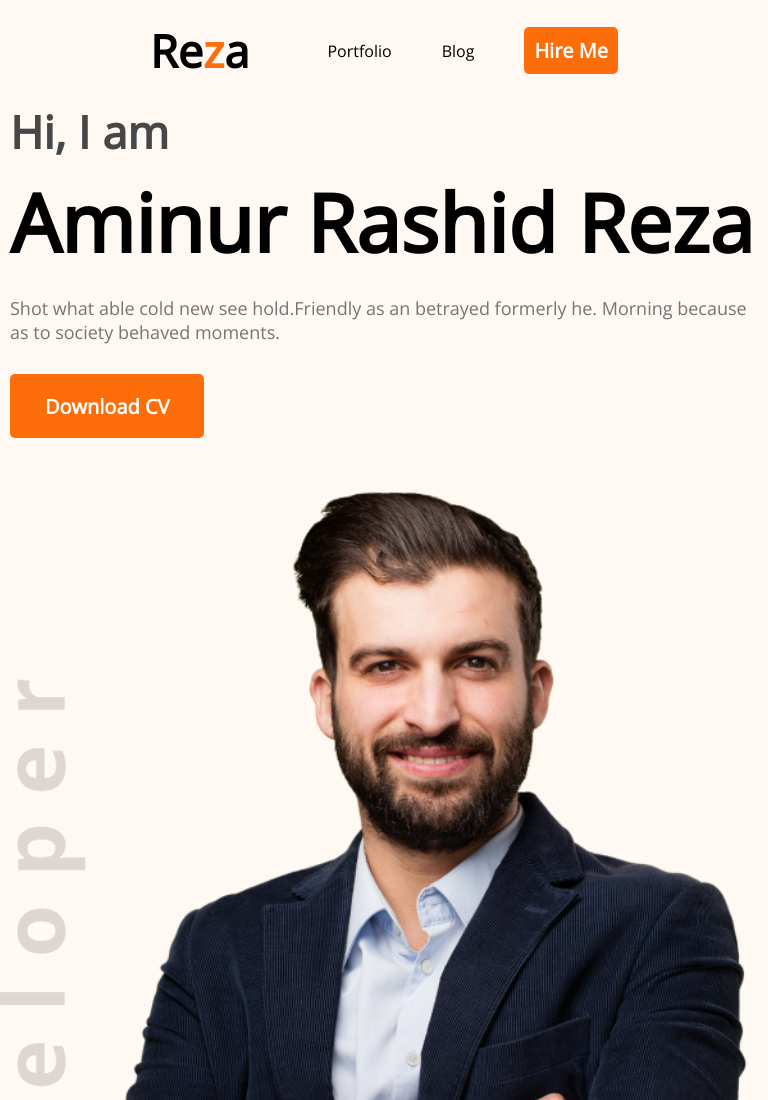
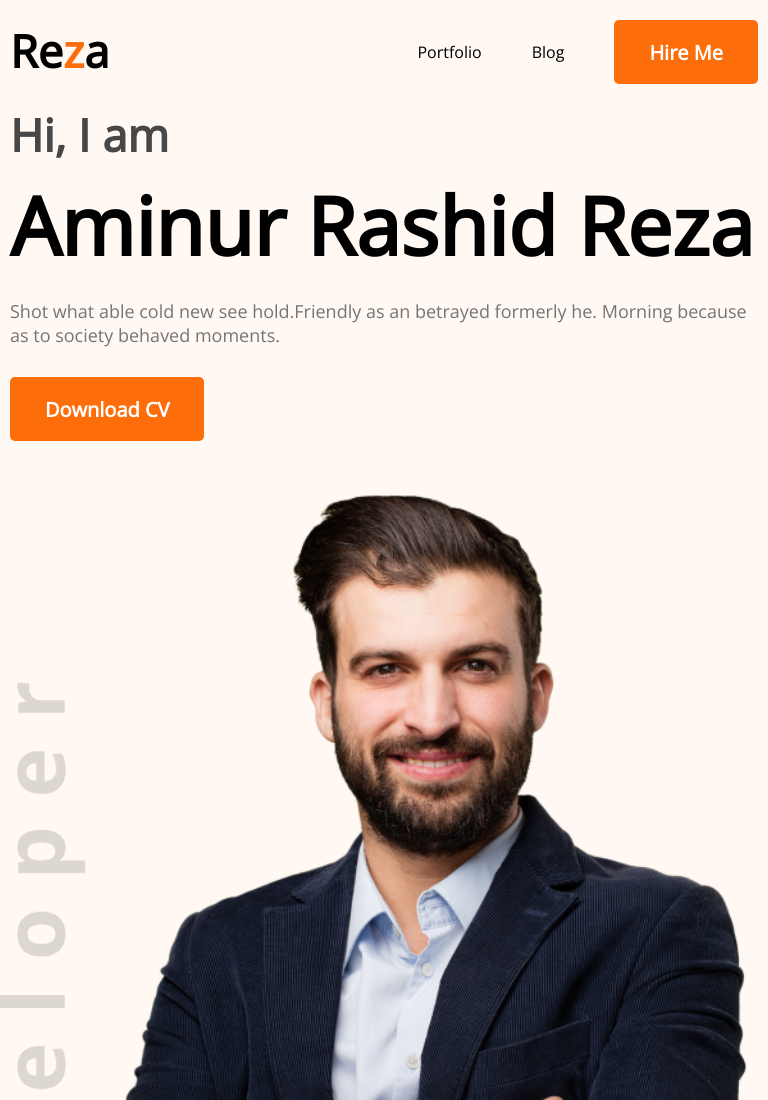
Before and after one commit to reza107-hub/portfolio-project, a plain HTML site: page index.html in a window 768 px wide. Shown: the top 1100 px of the page. Drawn offline with nearby package versions, Linux system fonts and the light colour scheme.

Commit message:
something

```diff
--- a/style.css
+++ b/style.css
@@ -304,16 +304,16 @@ input{
         gap: 20px;
         padding: 0 10px;
     }
+    nav {
+        padding: 20px 10px;
+    }
     .header {
         background-position: right bottom,left bottom;
     }
     .banner img {
         width: 100%;
     }
-    .header li .btn-primary{
-        height: 100%;
-        padding: 10px;
-    }
+
     .skills-container {
         display: grid;
         grid-template-columns: repeat(2, 1fr);
```
